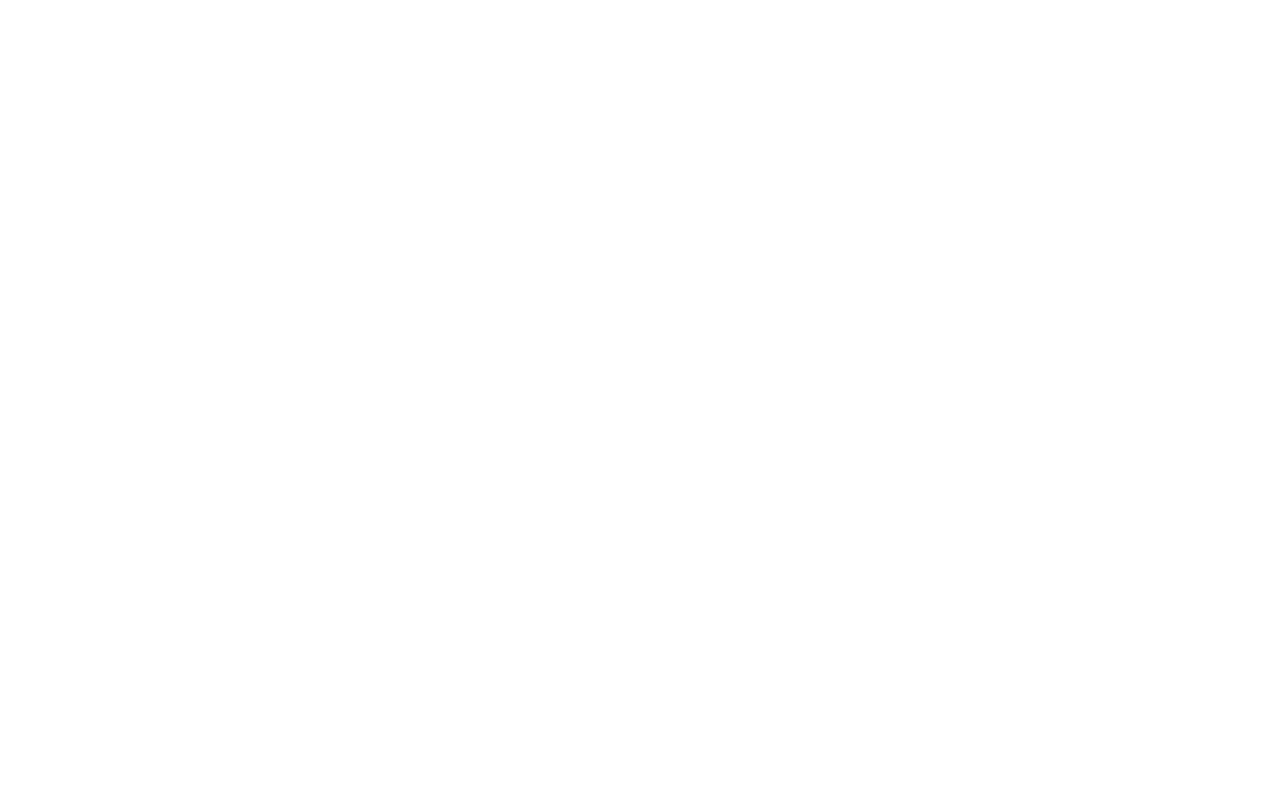
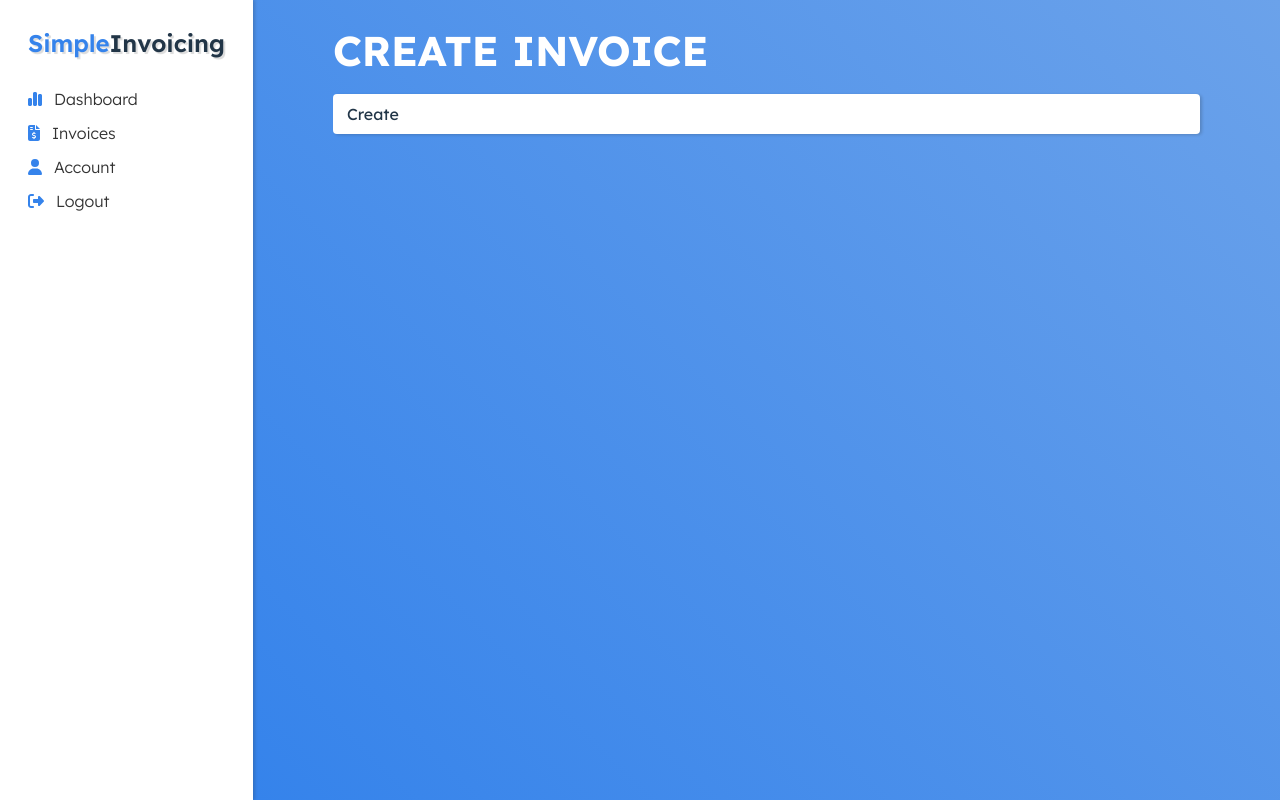
Before and after one commit to beeker1121/dddstructure-frontend, a Vue app: page /dashboard/invoice in a window 1280 px wide. Before the commit this address had no page. Built offline with nearby package versions, Linux system fonts and the light colour scheme; sample sign-in values are in the browser's storage.

Commit message:
Added account and invoice create/edit pages

```diff
--- a/src/components/dashboard/sidebar.vue
+++ b/src/components/dashboard/sidebar.vue
@@ -41,6 +41,9 @@ const logout = () => {
         <router-link to="/dashboard/invoices">
             <font-awesome-icon class="icon" icon="file-invoice-dollar" />Invoices
         </router-link>
+        <router-link to="/dashboard/account">
+            <font-awesome-icon class="icon" icon="user" />Account
+        </router-link>
         <a href="#" @click.prevent="logout">
             <font-awesome-icon class="icon" icon="right-from-bracket" />Logout
         </a>
--- a/src/main.ts
+++ b/src/main.ts
@@ -1,7 +1,7 @@
 import { createApp } from 'vue'
 import { createPinia } from 'pinia'
 import { library } from '@fortawesome/fontawesome-svg-core'
-import { faPhone, faChartSimple, faFileInvoiceDollar, faRightFromBracket } from '@fortawesome/free-solid-svg-icons'
+import { faPhone, faChartSimple, faFileInvoiceDollar, faRightFromBracket, faUser } from '@fortawesome/free-solid-svg-icons'
 import { FontAwesomeIcon } from '@fortawesome/vue-fontawesome'
 
 import App from './App.vue'
@@ -15,7 +15,8 @@ library.add(
     faPhone,
     faChartSimple,
     faFileInvoiceDollar,
-    faRightFromBracket
+    faRightFromBracket,
+    faUser
 )
 
 // Create app.
--- a/src/router-dashboard.ts
+++ b/src/router-dashboard.ts
@@ -3,6 +3,8 @@ import { initialAuthCheck } from './helpers/auth'
 // Views.
 import Dashboard from './views/dashboard/index.vue'
 import Invoices from './views/dashboard/invoices.vue'
+import Invoice from './views/dashboard/invoice.vue'
+import Account from './views/dashboard/account.vue'
 
 // Create routes.
 const routes = [
@@ -18,6 +20,18 @@ const routes = [
         component: Invoices,
         beforeEnter: initialAuthCheck
     },
+    {
+        path: '/dashboard/invoice',
+        name: 'Invoice',
+        component: Invoice,
+        beforeEnter: initialAuthCheck
+    },
+    {
+        path: '/dashboard/account',
+        name: 'Account',
+        component: Account,
+        beforeEnter: initialAuthCheck
+    },
 ]
 
 export default routes
--- /dev/null
+++ b/src/views/dashboard/account.vue
@@ -0,0 +1,80 @@
+<script setup lang="ts">
+import { onMounted } from 'vue'
+
+import Sidebar from '../../components/dashboard/sidebar.vue'
+
+// Constants.
+// const router = useRouter()
+
+// Props.
+// const props = defineProps({
+//     prop1: String
+// })
+
+// Data.
+// const email = ref<String>('')
+// const password = ref<String>('')
+
+// Stores.
+
+// Mounted.
+onMounted(() => {
+    console.log('mounted')
+})
+
+// Computed.
+
+// Watchers.
+</script>
+
+<template>
+    <div class="dashboard-container">
+        <Sidebar />
+
+        <div class="content">
+            <div class="account">
+                <div class="header">
+                    <h1>Account</h1>
+                </div>
+
+                <div class="account-form">
+                    Edit
+                </div>
+            </div>
+        </div>
+    </div>
+</template>
+
+<style scoped>
+.account {
+    width: 100%;
+
+    .header {
+        display: flex;
+        justify-content: space-between;
+        align-items: flex-end;
+        margin: 0 0 20px 0;
+
+        h1 {
+            margin: 0;
+            padding: 0;
+            color: #fff;
+            font-size: 2.6em;
+            font-weight: 700;
+            text-transform: uppercase;
+        }
+
+        button {
+            margin: 0;
+            width: auto;
+        }
+    }
+
+    .account-form {
+        padding: 8px 14px;
+        background-color: #fff;
+        border-radius: 4px;
+        box-shadow: 2px 1px 3px 0 rgba(37, 37, 37, 0.2);
+    }
+}
+</style>
--- a/src/views/dashboard/index.vue
+++ b/src/views/dashboard/index.vue
@@ -8,7 +8,9 @@ import Sidebar from '../../components/dashboard/sidebar.vue'
 
         <div class="content">
             <div class="dashboard">
+                <div class="header">
                     <h1>Dashboard</h1>
+                </div>
 
                 <div class="cards">
                     <div class="card">
@@ -29,13 +31,17 @@ import Sidebar from '../../components/dashboard/sidebar.vue'
 .dashboard {
     width: 100%;
 
+    .header {
+        margin: 0 0 20px 0;
+
         h1 {
-        margin: 0 0 20px 0;
+            margin: 0;
             padding: 0;
             color: #fff;
             font-size: 2.6em;
             font-weight: 700;
             text-transform: uppercase;
+        }
     }
 
     .cards {
@@ -53,10 +59,10 @@ import Sidebar from '../../components/dashboard/sidebar.vue'
 
             span:first-child {
                 display: block;
+                color: #999;
                 font-size: 0.82em;
                 font-weight: 300;
                 text-transform: uppercase;
-                opacity: 0.4;
             }
 
             span:last-child {
--- /dev/null
+++ b/src/views/dashboard/invoice.vue
@@ -0,0 +1,82 @@
+<script setup lang="ts">
+import { onMounted } from 'vue'
+
+import Sidebar from '../../components/dashboard/sidebar.vue'
+import { useInvoicesStore } from '../../stores/invoices'
+
+// Constants.
+// const router = useRouter()
+
+// Props.
+// const props = defineProps({
+//     prop1: String
+// })
+
+// Data.
+// const email = ref<String>('')
+// const password = ref<String>('')
+
+// Stores.
+const invoicesStore = useInvoicesStore()
+
+// Mounted.
+onMounted(() => {
+    console.log('mounted')
+})
+
+// Computed.
+
+// Watchers.
+</script>
+
+<template>
+    <div class="dashboard-container">
+        <Sidebar />
+
+        <div class="content">
+            <div class="invoice">
+                <div class="header">
+                    <h1>Create Invoice</h1>
+                </div>
+
+                <div class="invoice-form">
+                    Create
+                </div>
+            </div>
+        </div>
+    </div>
+</template>
+
+<style scoped>
+.invoice {
+    width: 100%;
+
+    .header {
+        display: flex;
+        justify-content: space-between;
+        align-items: flex-end;
+        margin: 0 0 20px 0;
+
+        h1 {
+            margin: 0;
+            padding: 0;
+            color: #fff;
+            font-size: 2.6em;
+            font-weight: 700;
+            text-transform: uppercase;
+        }
+
+        button {
+            margin: 0;
+            width: auto;
+        }
+    }
+
+    .invoice-form {
+        padding: 8px 14px;
+        background-color: #fff;
+        border-radius: 4px;
+        box-shadow: 2px 1px 3px 0 rgba(37, 37, 37, 0.2);
+    }
+}
+</style>
--- a/src/views/dashboard/invoices.vue
+++ b/src/views/dashboard/invoices.vue
@@ -1,11 +1,12 @@
 <script setup lang="ts">
 import { onMounted } from 'vue'
+import { useRouter } from 'vue-router';
 
 import Sidebar from '../../components/dashboard/sidebar.vue'
 import { useInvoicesStore } from '../../stores/invoices'
 
 // Constants.
-// const router = useRouter()
+const router = useRouter()
 
 // Props.
 // const props = defineProps({
@@ -29,6 +30,12 @@ onMounted(() => {
 // Computed.
 
 // Watchers.
+
+// Methods.
+const createInvoice = () => {
+    // Redirect to create invoice.
+    router.push({ name: 'Invoice' })
+}
 </script>
 
 <template>
@@ -37,7 +44,10 @@ onMounted(() => {
 
         <div class="content">
             <div class="invoices">
+                <div class="header">
                     <h1>Invoices</h1>
+                    <button class="green" @click="createInvoice">New Invoice</button>
+                </div>
 
                 <div v-if="invoicesStore.invoices.length" class="invoices-list">
                     <table>
@@ -73,13 +83,25 @@ onMounted(() => {
 .invoices {
     width: 100%;
 
+    .header {
+        display: flex;
+        justify-content: space-between;
+        align-items: flex-end;
+        margin: 0 0 20px 0;
+
         h1 {
-        margin: 0 0 20px 0;
+            margin: 0;
             padding: 0;
             color: #fff;
             font-size: 2.6em;
             font-weight: 700;
             text-transform: uppercase;
+        }
+
+        button {
+            margin: 0;
+            width: auto;
+        }
     }
 
     .invoices-list {
@@ -95,10 +117,11 @@ onMounted(() => {
             thead {
                 th {
                     padding: 12px;
+                    color: #999;
                     font-size: 0.76em;
-                    font-weight: 500;
+                    font-weight: 300;
                     text-transform: uppercase;
-                    border-bottom: 1px solid #eee;
+                    border-bottom: 1px solid #f4f4f4;
                 }
             }
 
--- a/src/views/index.vue
+++ b/src/views/index.vue
@@ -8,14 +8,6 @@ import Header from '../components/header.vue'
 
         <div class="content">
             <div class="home">
-                <div>
-                    <a href="https://vite.dev" target="_blank">
-                        <img src="/vite.svg" class="logo" alt="Vite logo" />
-                    </a>
-                    <a href="https://vuejs.org/" target="_blank">
-                        <img src="../assets/vue.svg" class="logo vue" alt="Vue logo" />
-                    </a>
-                </div>
                 <h1>Home</h1>
             </div>
         </div>
@@ -23,18 +15,5 @@ import Header from '../components/header.vue'
 </template>
 
 <style scoped>
-.home {
-    .logo {
-        height: 6em;
-        padding: 1.5em;
-        will-change: filter;
-        transition: filter 300ms;
-    }
-    .logo:hover {
-        filter: drop-shadow(0 0 2em #646cffaa);
-    }
-    .logo.vue:hover {
-        filter: drop-shadow(0 0 2em #42b883aa);
-    }
-}
+.home {}
 </style>
--- a/src/views/login.vue
+++ b/src/views/login.vue
@@ -116,7 +116,7 @@ const login = () => {
         hr {
             margin: 14px 0;
             border: 0;
-            border-top: 1px solid #eee;
+            border-top: 1px solid #f4f4f4;
         }
 
         .form {
--- a/src/views/signup.vue
+++ b/src/views/signup.vue
@@ -116,7 +116,7 @@ const signup = () => {
         hr {
             margin: 14px 0;
             border: 0;
-            border-top: 1px solid #eee;
+            border-top: 1px solid #f4f4f4;
         }
 
         .form {
```
Lines whose indentation alone changed are shown as unchanged.
